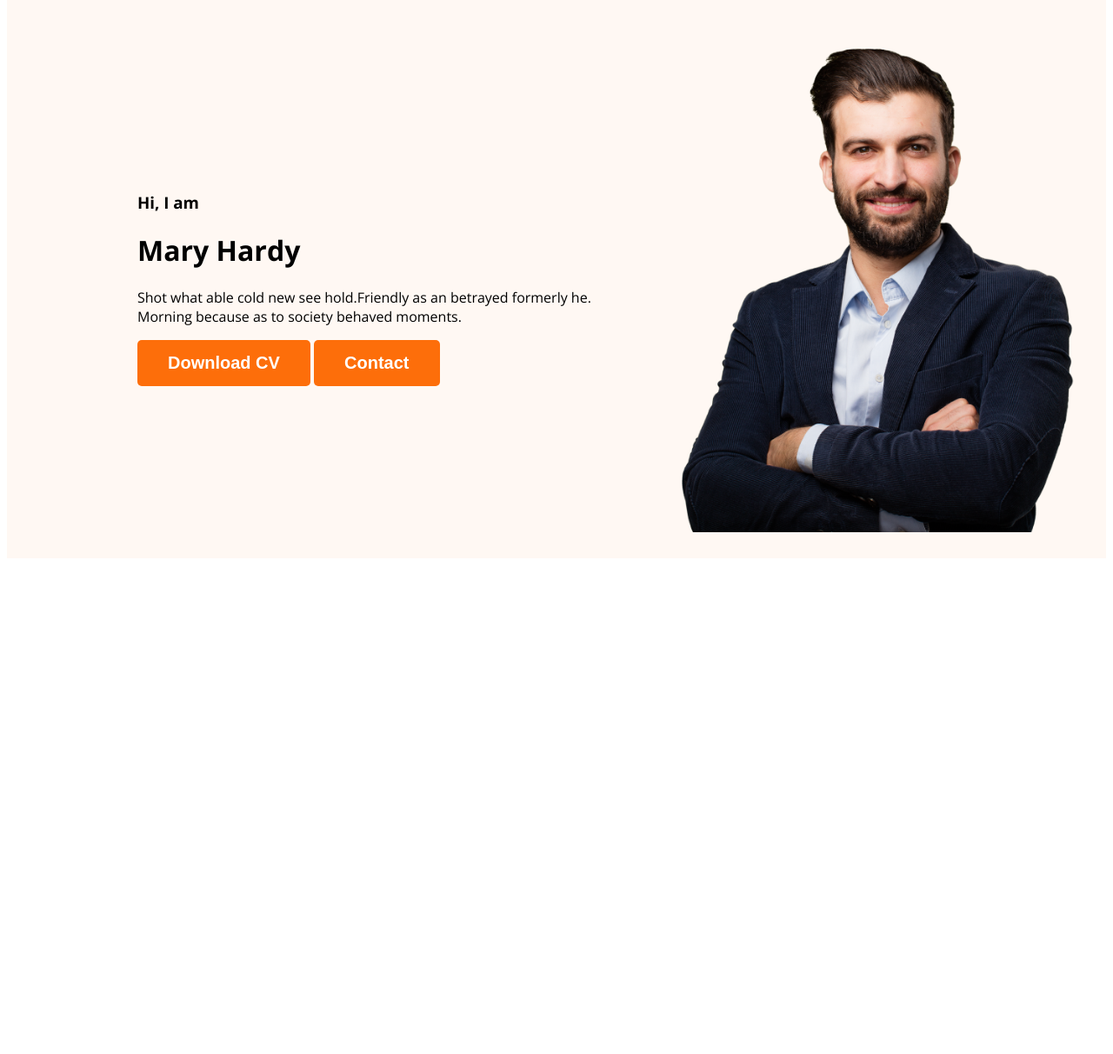
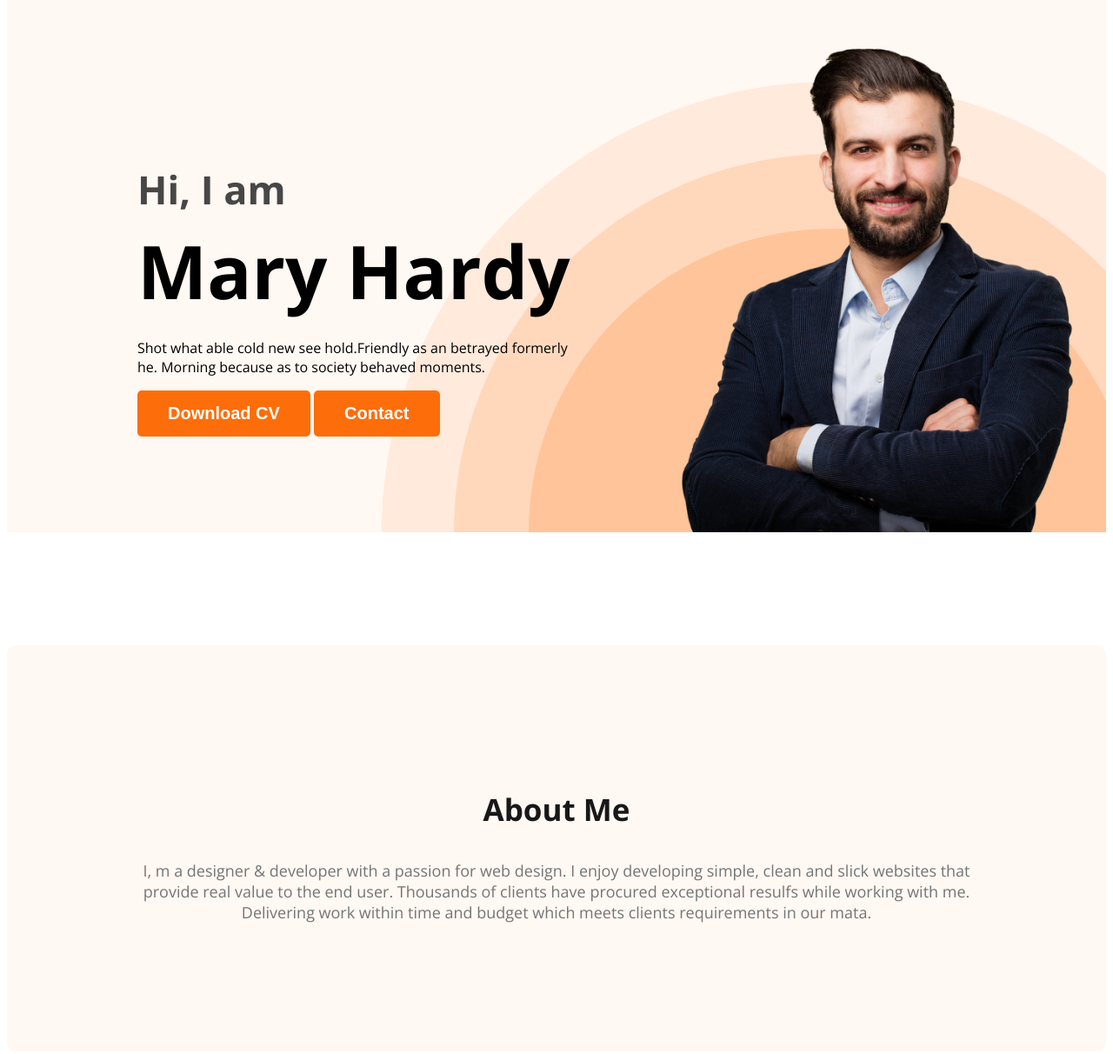
Before and after one commit to mostak9/web-developer-portfolio, a plain HTML site: page index.html in a window 1280 px wide. Shown: the part 156-1368 px from the top of the page at 87% size. Before the commit the page ends 806 px from the top, so only its background shows below. Drawn offline with nearby package versions, Linux system fonts and the light colour scheme.

Commit message:
about section created

```diff
--- a/index.html
+++ b/index.html
@@ -25,14 +25,21 @@
             <div class="banner-content">
                 <h3 class="banner-greeting">Hi, I  am</h3>
                 <h1 class="banner-title">Mary Hardy</h1>
-                <p>Shot what able cold new see hold.Friendly as an betrayed formerly he. Morning because as to society behaved moments.</p>
+                <p class="banner-description">Shot what able cold new see hold.Friendly as an betrayed formerly he. Morning because as to society behaved moments.</p>
                 <button class="btn-primary">Download CV</button>
                 <button class="btn-primary">Contact</button>
             </div>
             <img class="profile-picture" src="images/hardy.png" alt="">
         </div>
     </header>
-    <main></main>
+    <main>
+        <section class="about">
+            <h3 class="section-title">About Me</h3>
+            <p class="section-description">
+                I, m a designer & developer with a passion for web design. I enjoy developing simple, clean and slick websites that provide real value to the end user. Thousands of clients have procured exceptional resulfs while working with me. Delivering work within time and budget which meets clients requirements in our mata.
+            </p>
+        </section>
+    </main>
     <footer></footer>
 </body>
 
--- a/styles/portfolio.css
+++ b/styles/portfolio.css
@@ -16,6 +16,21 @@ body {
     font-weight: 700;
     color: white;
     padding: 15px 35px;
+}
+
+.section-title {
+    color: #181818;
+    text-align: center;
+    font-size: 35px;
+    font-style: normal;
+    font-weight: 700;
+}
+
+.section-description {
+    color: #757575;
+    text-align: center;
+    font-size: 18px;
+    font-weight: 400;
 }
 
 /* nav related style */
@@ -53,11 +68,49 @@ nav a {
     background-color: #FFF8F3;
 
 }
+
 .banner {
-    padding: 30px 30px 30px 150px;
+    padding: 30px 30px 0px 150px;
     display: flex;
     align-items: center;
+    justify-content: space-between;
+    background-image: url("../images/header_bg.png");
+    background-repeat: no-repeat;
+    background-position: bottom right;
 }
+
+.banner-content {
+    max-width: 500px;
+}
+
 .profile-picture {
     width: 500px;
 }
+
+.banner-greeting {
+    font-size: 45px;
+    color: #474747;
+    margin-bottom: 0;
+}
+
+.banner-title {
+    font-size: 85px;
+    font-weight: 700;
+    margin-top: 5px;
+    margin-bottom: 0px;
+}
+
+.banner-description {
+    margin-top: 20px;
+}
+
+/* main section style */
+
+
+/* about section style */
+.about {
+    padding: 130px;
+    border-radius: 10px;
+    background: #FFF8F3;
+    margin: 130px 0;
+}
```
